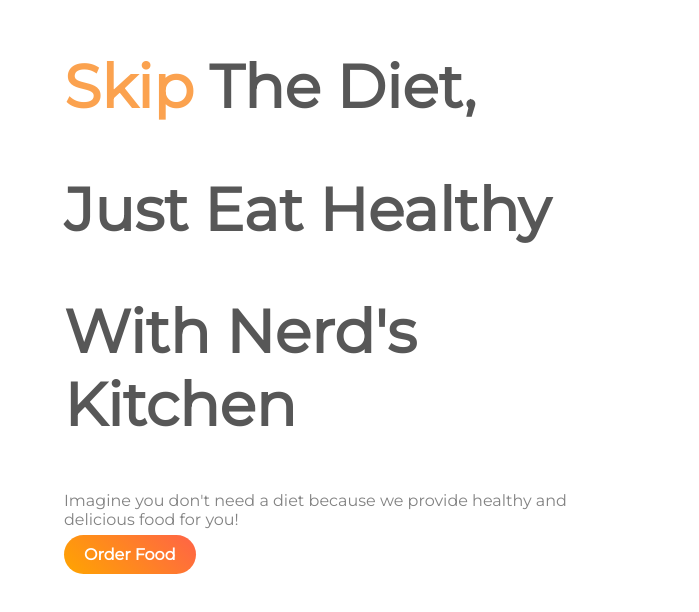
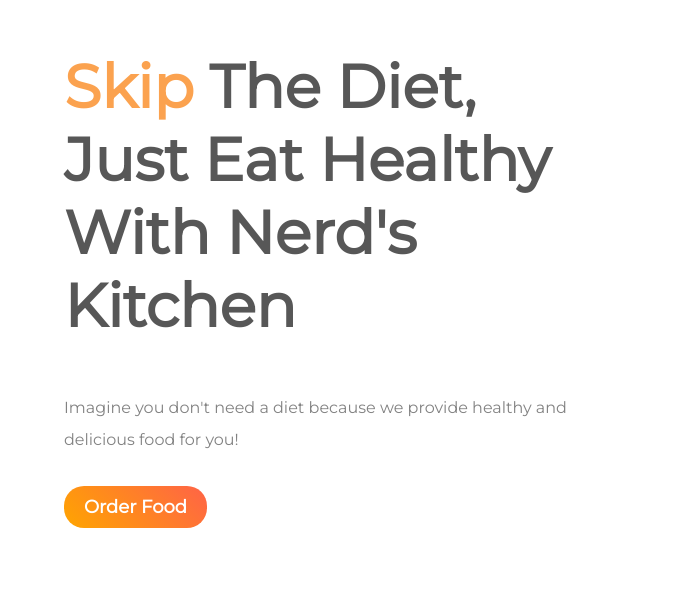
Before and after one commit to Prince-Baust/nerds-kitchen, a plain HTML site: page index.html in a window 1280 px wide. Shown: the full height of the page, 0-699 px from the left. Drawn offline with Linux system fonts and the light colour scheme.

Commit message:
top section complete

```diff
--- a/index.html
+++ b/index.html
@@ -12,13 +12,13 @@
 
 <section class="top-section">
     <div class="half-width">
-        <h1><span class="orange-color">Skip</span> The Diet,</h1>
-        <h1>Just Eat Healthy</h1>
-        <h1>With Nerd's Kitchen</h1>
+        <h1><span class="orange-color">Skip</span> The Diet,<br>
+        Just Eat Healthy<br>
+        With Nerd's Kitchen</h1>
 
         <p>Imagine you don't need a diet because we provide healthy and delicious food for you!</p>
 
-        <a href="">Order Food</a>
+        <a href="https://www.foodpanda.com.bd/" target="_blank">Order Food</a>
     </div>
 
     <div class="half-width"><img src="images/male/top-pic.png" alt="Male image with burger"></div>
--- a/styles.css
+++ b/styles.css
@@ -1,9 +1,11 @@
+
 a {
     text-decoration: none;
+    font-size: 18px;
     background-image: linear-gradient(45deg, orange, tomato);
     border-radius: 20px;
     color: white;
-    font-weight: bold;
+    font-weight: 600;
     padding: 10px 20px;
 
 }
@@ -19,6 +21,8 @@ h1 {
 
 p {
     color: #828282;
+    line-height: 200%;
+    margin-bottom: 40px;
 }
 
 img {
@@ -34,5 +38,6 @@ img {
 
 .half-width {
     margin-left: 5%;
-    width: 45%
+    width: 50%;
+    text-align: left;
 }
```
